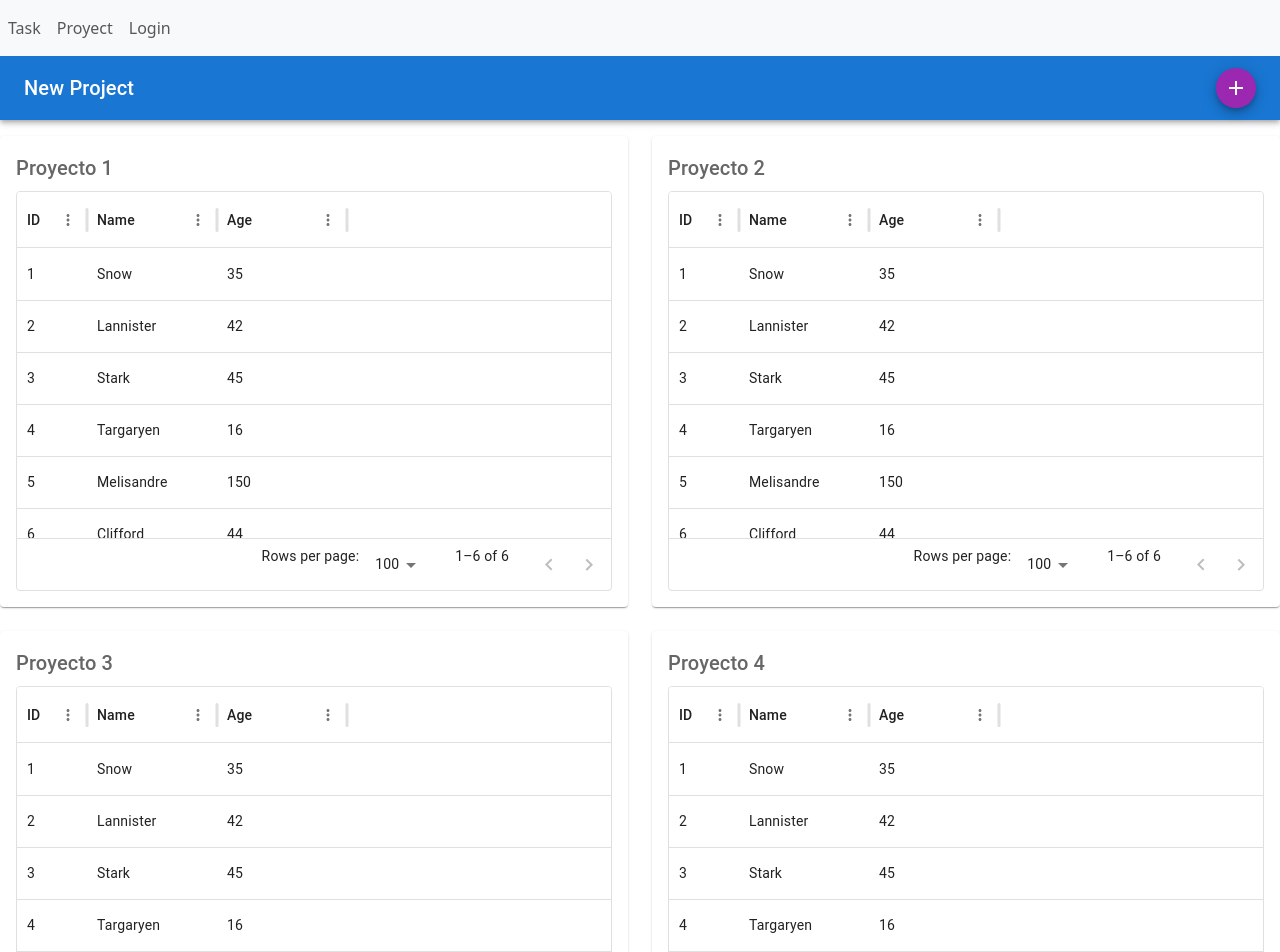
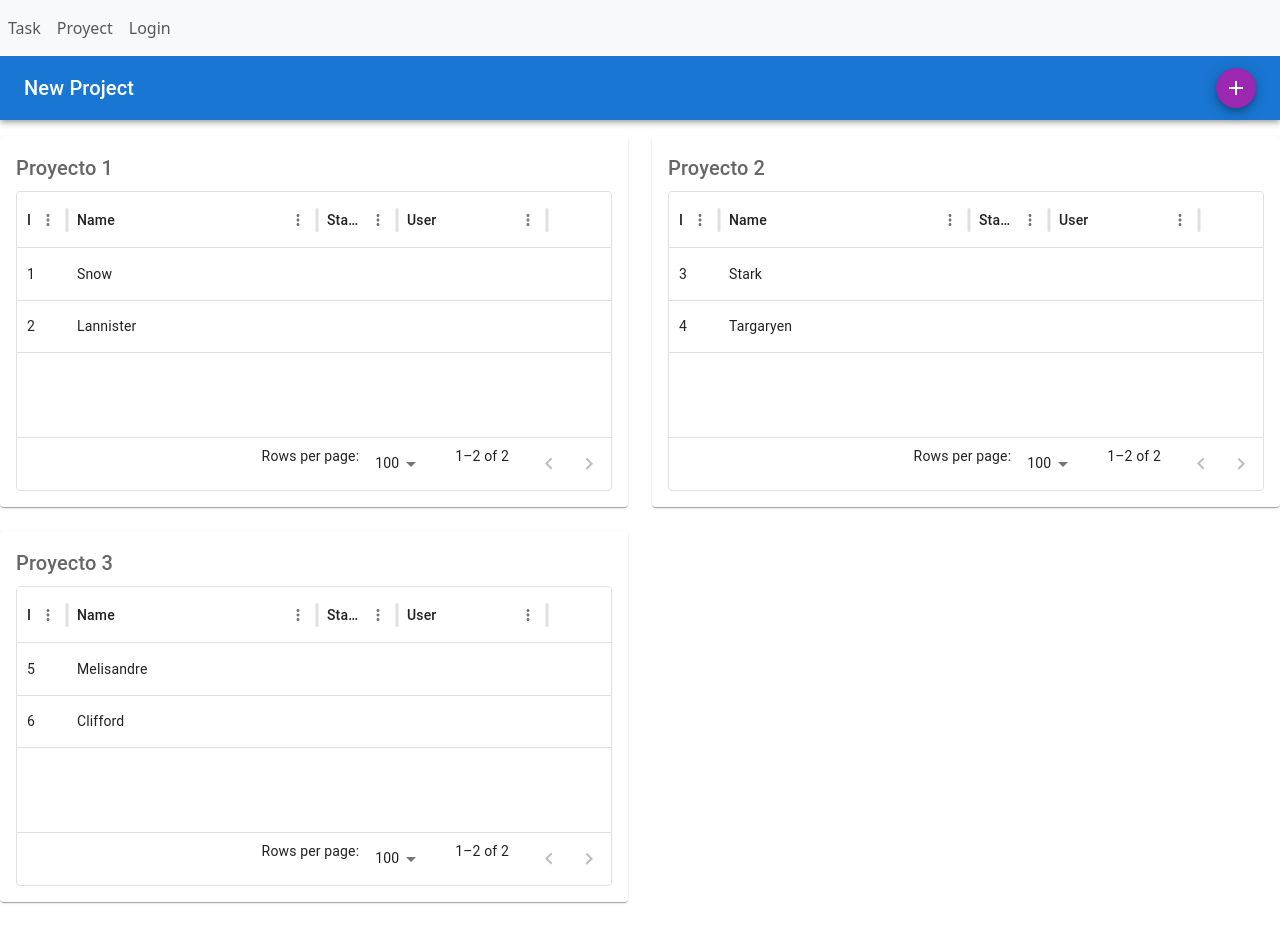
Before and after one commit to UP210052/AdministradorTareas, a React (Create React App) app in the folder frontend/: page /Project in a window 1280 px wide. Shown: the top 952 px of the page. After the commit the page ends 914 px from the top, so only its background shows below. Built offline with nearby package versions, Linux system fonts and the light colour scheme.

Commit message:
Actualización de items de proyectos

```diff
--- a/frontend/src/components/Project/projectView.js
+++ b/frontend/src/components/Project/projectView.js
@@ -16,29 +16,19 @@ const Item = styled(Paper)(({ theme }) => ({
 }));
 
 const columns = [
-    { field: 'id', headerName: 'ID', width: 70 },
-    { field: 'name', headerName: 'Name', width: 130 },
-    { field: 'age', headerName: 'Age', width: 130 },
-    ];
-
-const rows = [
-    { id: 1, name: 'Snow', age: 35 },
-    { id: 2, name: 'Lannister', age: 42 },
-    { id: 3, name: 'Stark', age: 45 },
-    { id: 4, name: 'Targaryen', age: 16 },
-    { id: 5, name: 'Melisandre', age: 150 },
-    { id: 6, name: 'Clifford', age: 44 },
+    { field: 'id', headerName: 'ID', width: 50 },
+    { field: 'name', headerName: 'Name', width: 250 },
+    { field: 'status', headerName: 'Status', width: 80 },
+    { field: 'userIds', headerName: 'User', width: 150 },
 ];
 
 class ProjectView extends React.Component {
     state = {
         projects: [
-        { id: 1, name: 'Proyecto 1' },
-        { id: 2, name: 'Proyecto 2' },
-        { id: 3, name: 'Proyecto 3' },
-        { id: 4, name: 'Proyecto 4' },
-        { id: 5, name: 'Proyecto 5' },
-        { id: 6, name: 'Proyecto 6' },
+            { id: 1, name: 'Proyecto 1', rows: [{ id: 1, name: 'Snow', age: 35 }, { id: 2, name: 'Lannister', age: 42 }] },
+            { id: 2, name: 'Proyecto 2', rows: [{ id: 3, name: 'Stark', age: 45 }, { id: 4, name: 'Targaryen', age: 16 }] },
+            { id: 3, name: 'Proyecto 3', rows: [{ id: 5, name: 'Melisandre', age: 150 }, { id: 6, name: 'Clifford', age: 44 }] },
+            // Añadir más proyectos con sus propias filas aquí
         ],
     };
 
@@ -73,8 +63,8 @@ class ProjectView extends React.Component {
                                     <Typography variant="h6" component="div" gutterBottom sx={{ textAlign: 'left' }}>
                                         {project.name}
                                     </Typography>
-                    <div style={{ height: 400, width: '100%' }}>
-                        <DataGrid rows={rows} columns={columns} pageSize={5} />
+                                    <div style={{ height: 300, width: '100%' }}>
+                                        <DataGrid rows={project.rows} columns={columns} pageSize={5} />
                                     </div>
                                 </Item>
                             </Grid>
```
Lines whose indentation alone changed are shown as unchanged.
